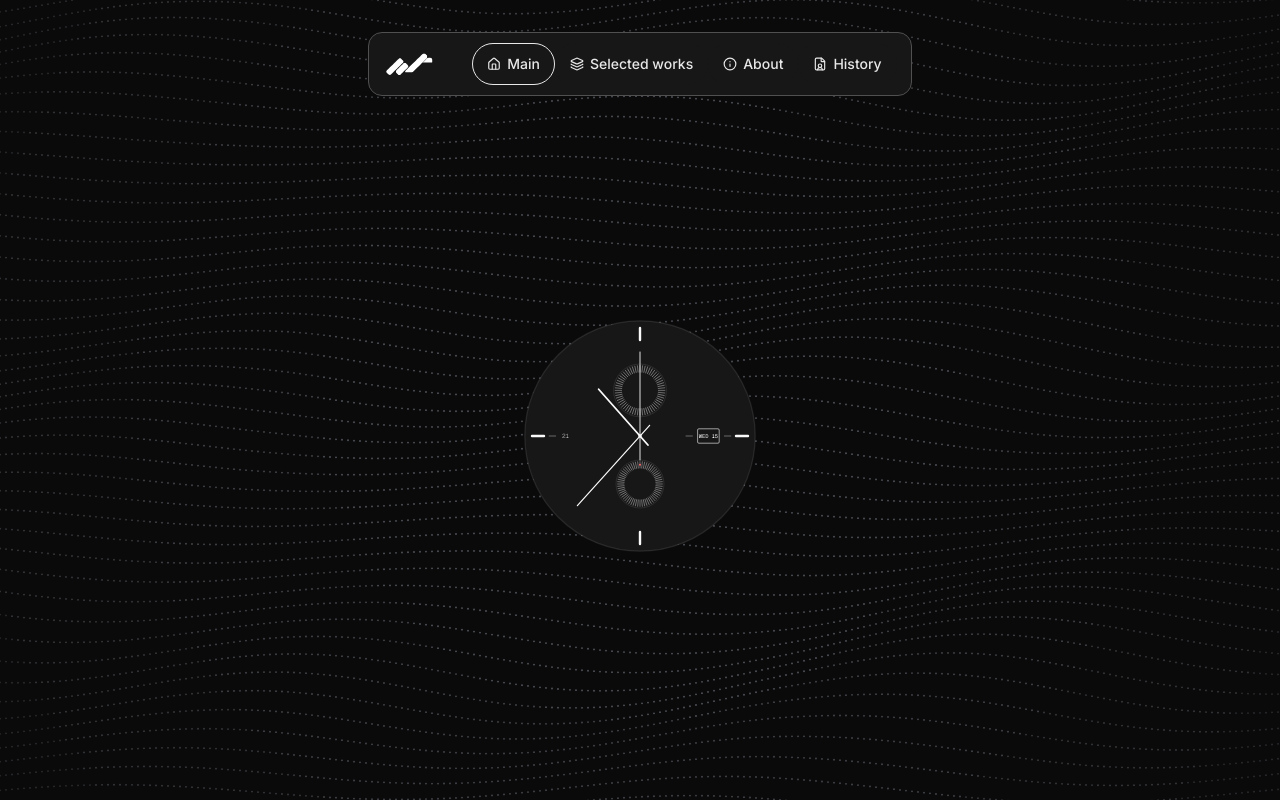
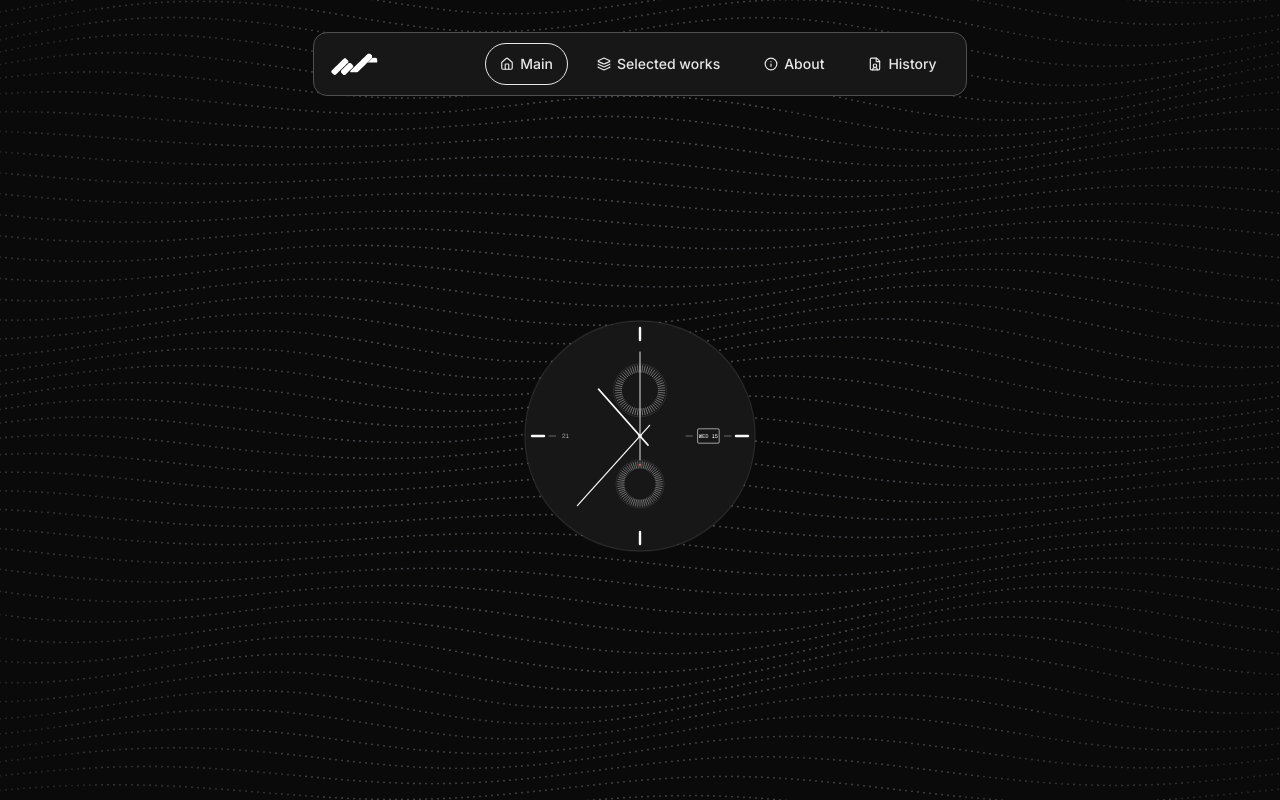
Before and after one commit to perttumurto-designer/portfolio, a Next.js app: page / in a window 1280 px wide. Built offline with nearby package versions, Linux system fonts and the light colour scheme.

Commit message:
mainmenu fix

```diff
--- a/app/page.tsx
+++ b/app/page.tsx
@@ -1,17 +1,26 @@
 "use client"
 
+import { useState } from "react"
 import { ResponsiveMenu } from "@/components/portfolio/responsive-menu"
 import { AnalogClock2 } from "@/components/portfolio/analog-clock-2"
 import { House, Layers, Info, FileUser } from "lucide-react"
 
-const menuItems = [
-  { label: "Main", icon: House, active: true },
+const baseItems = [
+  { label: "Main", icon: House },
   { label: "Selected works", icon: Layers },
   { label: "About", icon: Info },
   { label: "History", icon: FileUser },
 ]
 
 export default function Page() {
+  const [activeLabel, setActiveLabel] = useState(baseItems[0].label)
+
+  const menuItems = baseItems.map((item) => ({
+    ...item,
+    active: item.label === activeLabel,
+    onClick: () => setActiveLabel(item.label),
+  }))
+
   return (
     <div className="flex min-h-svh flex-col items-center px-5 pt-8 pb-5 md:px-6 md:pb-6">
       <ResponsiveMenu items={menuItems} />
--- a/components/portfolio/main-menu.tsx
+++ b/components/portfolio/main-menu.tsx
@@ -86,12 +86,12 @@ export function MainMenu({ items, className }: MainMenuProps) {
     <div
       ref={ref}
       className={cn(
-        "inline-flex items-center gap-8 rounded-lg border border-mainmenu-border bg-mainmenu-background px-3.5 py-2.5",
+        "inline-flex items-center gap-[100px] rounded-lg border border-mainmenu-border bg-mainmenu-background px-3.5 py-2.5",
         className,
       )}
     >
       <LogoLottie isDark={isDark} />
-      <div ref={itemsContainerRef} className="relative flex items-center">
+      <div ref={itemsContainerRef} className="relative flex items-center gap-[14px]">
         {/* Floating active indicator */}
         {indicator && activeIndex >= 0 && (
           <div
--- a/components/portfolio/mobile-main-menu.tsx
+++ b/components/portfolio/mobile-main-menu.tsx
@@ -118,7 +118,13 @@ export function MobileMainMenu({
                   style={{
                     transitionDelay: isOpen ? `${index * 50 + 100}ms` : "0ms",
                   }}
-                  onClick={() => setIsOpen(false)}
+                  onClick={(e) => {
+                    if (item.onClick) {
+                      e.preventDefault()
+                      item.onClick()
+                    }
+                    setIsOpen(false)
+                  }}
                 >
                   <ArrowRight className="size-6 shrink-0 -translate-x-2 opacity-0 transition-all duration-200 group-hover:translate-x-0 group-hover:opacity-100" />
                   <span>{item.label}</span>
```
